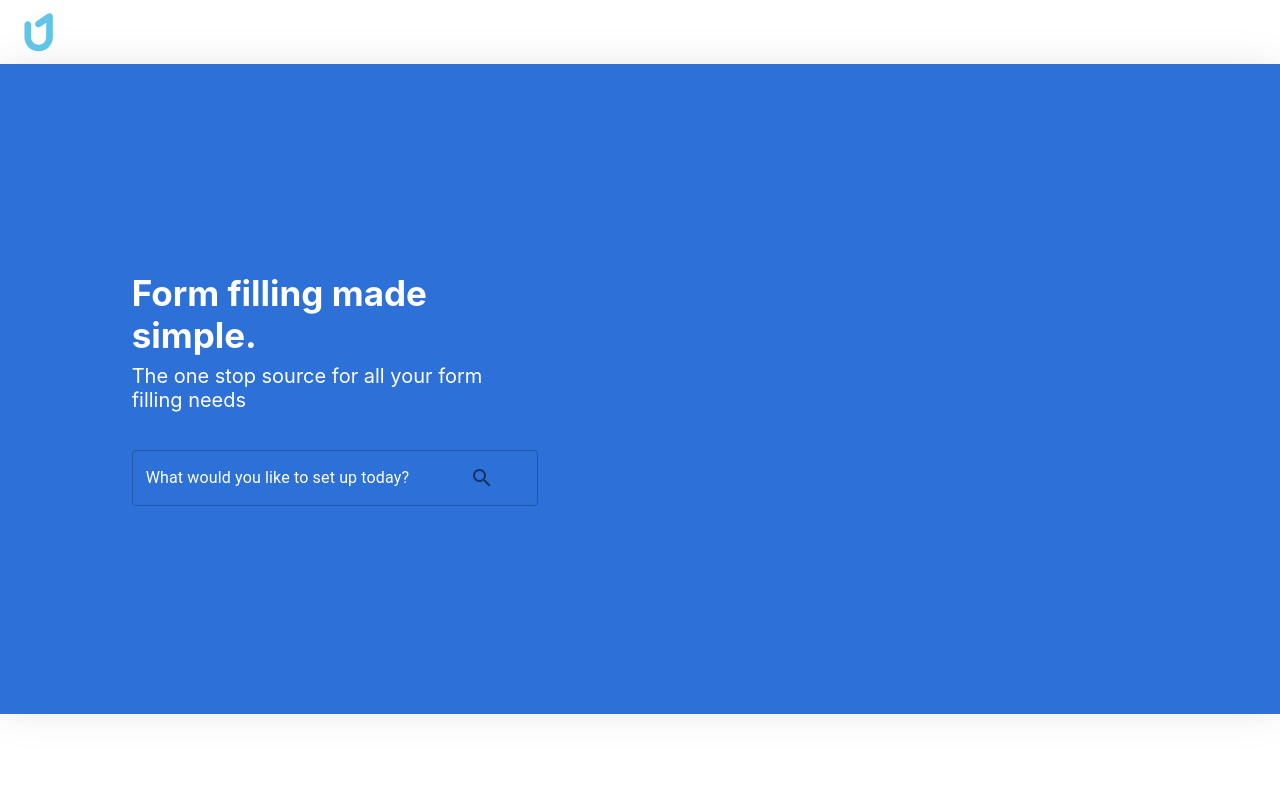
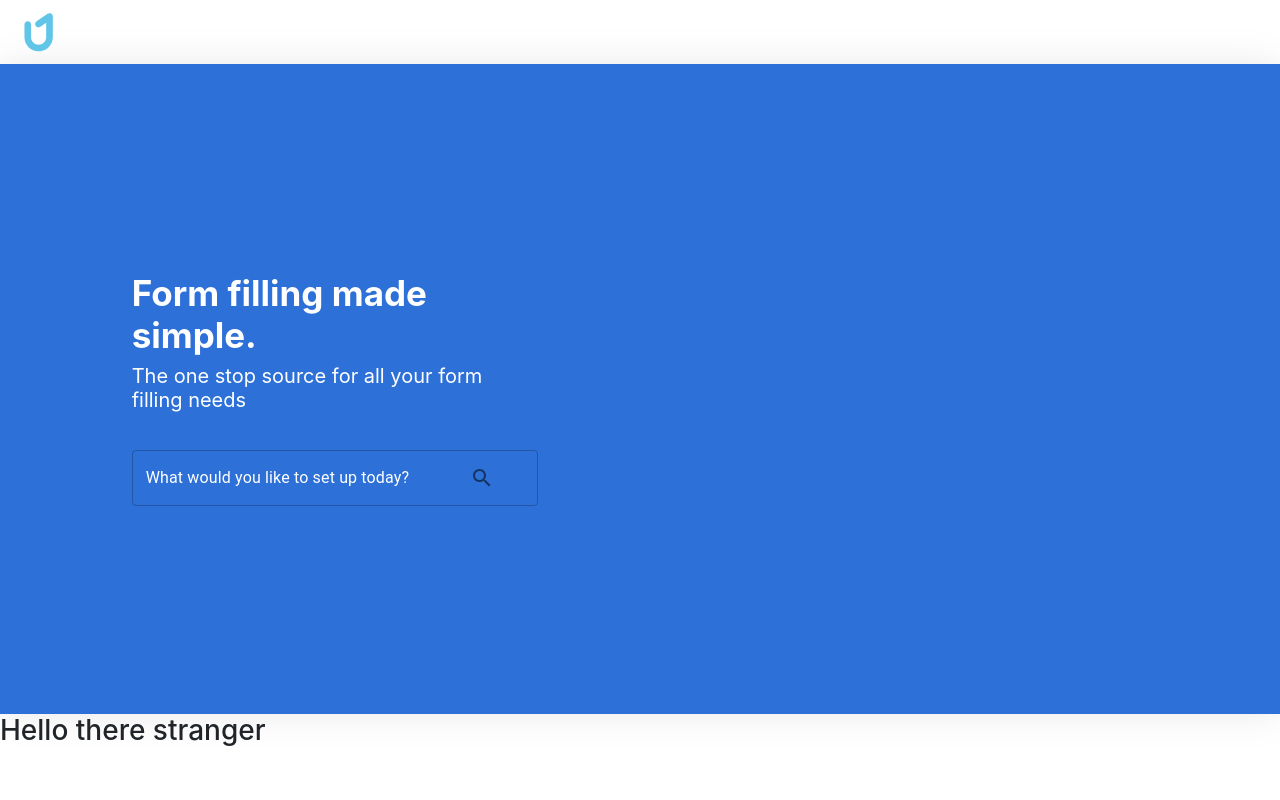
Before and after one commit to itsvarung/react-typescript-firebase-auth, a React (Create React App) app in the folder frontend/: page / in a window 1280 px wide. Shown: the top 800 px of the page. Built offline with nearby package versions, Linux system fonts and the light colour scheme; no server answers.

Commit message:
added login and logout functionality

```diff
--- a/frontend/src/App.tsx
+++ b/frontend/src/App.tsx
@@ -1,4 +1,4 @@
-import React from "react";
+import React, { useState, useEffect } from "react";
 import HomePage from "./pages/homepage";
 
 import { GlobalStyle } from "./styling/global";
@@ -14,9 +14,18 @@ import {
 import LoginPage from "./pages/login-page";
 import SignUpPage from "./pages/signup-page";
 import FormPage from "./pages/form";
+import firebase from "./components/firebase";
 
-function App() {
-  return (
+export default function App() {
+  const [firebaseInitialized, setFirebaseInialized] = useState(false);
+
+  useEffect(() => {
+    firebase.isInitialized().then((val: boolean) => {
+      setFirebaseInialized(val);
+    });
+  });
+
+  return firebaseInitialized !== false ? (
     <React.Fragment>
       <GlobalStyle />
 
@@ -29,7 +38,7 @@ function App() {
         </Switch>
       </BrowserRouter>
     </React.Fragment>
+  ) : (
+    <div id="loader"></div>
   );
 }
-
-export default App;
--- /dev/null
+++ b/frontend/src/components/firebase.js
@@ -0,0 +1,53 @@
+import app from "firebase/app";
+import "firebase/auth";
+import "firebase/firebase-firestore";
+
+const firebaseConfig = {
+  apiKey: "AIzaSyCRsG_xSX6F4AZqbyivHpC8AxoNVvIoP60",
+  authDomain: "project-una-20a13.firebaseapp.com",
+  databaseURL: "https://project-una-20a13.firebaseio.com",
+  projectId: "project-una-20a13",
+  storageBucket: "project-una-20a13.appspot.com",
+  messagingSenderId: "258286949655",
+  appId: "1:258286949655:web:0122f7c531672d13699352",
+  measurementId: "G-69BSZT8DTC",
+};
+
+// class to allow communication with firebase for login, logout and registration of user
+class Firebase {
+  constructor() {
+    app.initializeApp(firebaseConfig);
+    this.auth = app.auth();
+    this.db = app.firestore;
+  }
+
+  // login should take two string arguments
+  login(username, password) {
+    return this.auth.signInWithEmailAndPassword(username, password);
+  }
+
+  // logout logs the user out (wow)
+  logout() {
+    return this.auth.signOut();
+  }
+
+  async register(firstname, lastname, username, password) {
+    await this.auth.createUserWithEmailAndPassword(username, password);
+    return this.auth.currentUser.updateProfile({
+      displayName: firstname,
+      lastname: lastname,
+    });
+  }
+
+  isInitialized() {
+    return new Promise((resolve) => {
+      this.auth.onAuthStateChanged(resolve);
+    });
+  }
+
+  getCurrentFirstname() {
+    return this.auth.currentUser && this.auth.currentUser.displayName;
+  }
+}
+
+export default new Firebase();
--- a/frontend/src/pages/homepage/index.tsx
+++ b/frontend/src/pages/homepage/index.tsx
@@ -4,6 +4,9 @@ import Header from "../../components/homepage/header";
 import * as Styles from "./styles";
 import { Form, InputType, TypeOfData } from "../../models/Form";
 import Checklist from "../../components/homepage/checklist";
+import firebase from "../../components/firebase";
+import "firebase/auth";
+import "firebase/firestore";
 
 interface Props {}
 
@@ -13,6 +16,12 @@ const HomePage: React.FC<Props> = (props) => {
       <NavBar />
       <Styles.MainWrapper>
         <Header />
+        <h3>
+          Hello there{" "}
+          {firebase.getCurrentFirstname()
+            ? firebase.getCurrentFirstname()
+            : "stranger"}
+        </h3>
         <Checklist title="" description="" forms={checklistCards} />
         <Checklist
           title="University Checklist"
--- a/frontend/src/pages/login-page/index.tsx
+++ b/frontend/src/pages/login-page/index.tsx
@@ -7,6 +7,10 @@ import Grid from "@material-ui/core/Grid";
 import { makeStyles } from "@material-ui/core/styles";
 import Button from "@material-ui/core/Button";
 import Box from "@material-ui/core/Box";
+import firebase from "../../components/firebase";
+import "firebase/auth";
+import "firebase/firestore";
+import { useHistory } from "react-router-dom";
 
 const loginFormSection: Form.FormSection = {
   title: "Sign In",
@@ -69,7 +73,23 @@ const LoginPage = () => {
     });
   };
 
-  const handleSubmit = () => {};
+  const history = useHistory();
+
+  async function handleSubmit() {
+    try {
+      await firebase.login(
+        userDataState.basicDetails.email,
+        userDataState.basicDetails.password
+      );
+      history.replace("/");
+    } catch (error) {
+      alert(error.message);
+    }
+  }
+
+  function handleRegister() {
+    history.replace("/signup");
+  }
 
   return (
     <Styles.MainWrapper>
@@ -123,10 +143,10 @@ const LoginPage = () => {
               variant="outlined"
               style={{ border: "1px solid #2d70d8", color: "#2d70d8" }}
               onClick={() => {
-                handleSubmit();
+                handleRegister();
               }}
             >
-              Sign Up
+              Register
             </Button>
           </Styles.ButtonsWrapper>
         </form>
--- a/frontend/src/pages/signup-page/index.tsx
+++ b/frontend/src/pages/signup-page/index.tsx
@@ -7,9 +7,13 @@ import Grid from "@material-ui/core/Grid";
 import { makeStyles } from "@material-ui/core/styles";
 import Button from "@material-ui/core/Button";
 import Box from "@material-ui/core/Box";
+import firebase from "../../components/firebase";
+import "firebase/auth";
+import "firebase/firestore";
+import { useHistory } from "react-router-dom";
 
 const loginFormSection: Form.FormSection = {
-  title: "Sign Up",
+  title: "Register",
   subtitle: "You're one step closer to form filling heaven",
   typeOfData: Form.TypeOfData.basicDetails,
   fields: [
@@ -62,6 +66,8 @@ const SignUpPage = () => {
 
   const classes = useStyles();
 
+  const history = useHistory();
+
   //Handles any changes to form values
   const handleInputChange = (
     inputType: Form.InputType,
@@ -80,6 +86,20 @@ const SignUpPage = () => {
   };
 
   const handleSubmit = () => {};
+
+  async function onRegister() {
+    try {
+      await firebase.register(
+        userDataState.basicDetails.firstname,
+        userDataState.basicDetails.lastname,
+        userDataState.basicDetails.email,
+        userDataState.basicDetails.password
+      );
+      history.push("/");
+    } catch (error) {
+      alert(error.message);
+    }
+  }
 
   return (
     <Styles.MainWrapper>
@@ -121,10 +141,10 @@ const SignUpPage = () => {
               variant="contained"
               style={{ backgroundColor: "#2d70d8", color: "#fff" }}
               onClick={() => {
-                handleSubmit();
+                onRegister();
               }}
             >
-              Sign Up
+              Register
             </Button>
           </Styles.ButtonsWrapper>
           <Styles.ButtonsWrapper>
```
Also changed, not shown: 2 other files (tests, documents, lock files or other folders).
